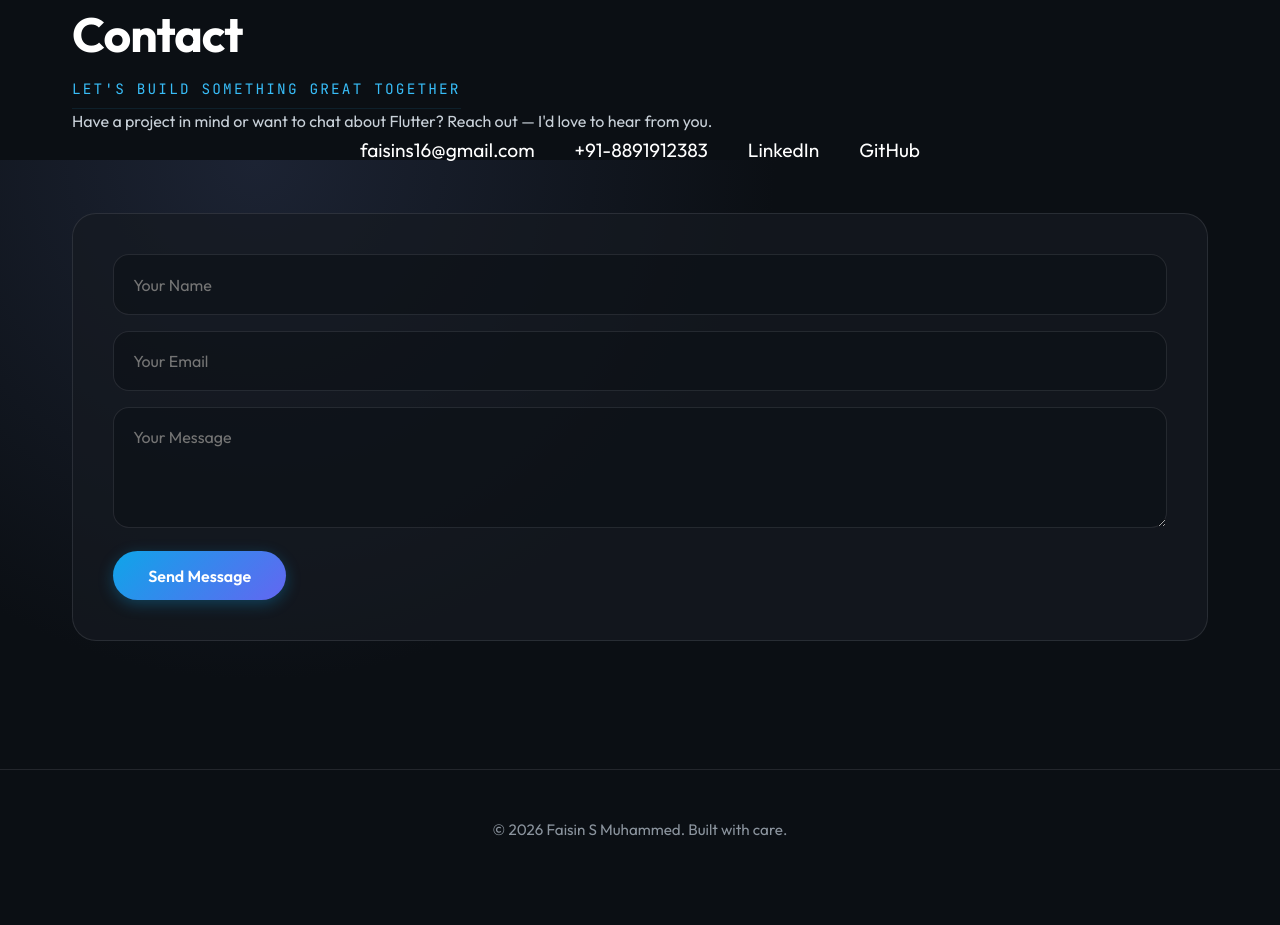
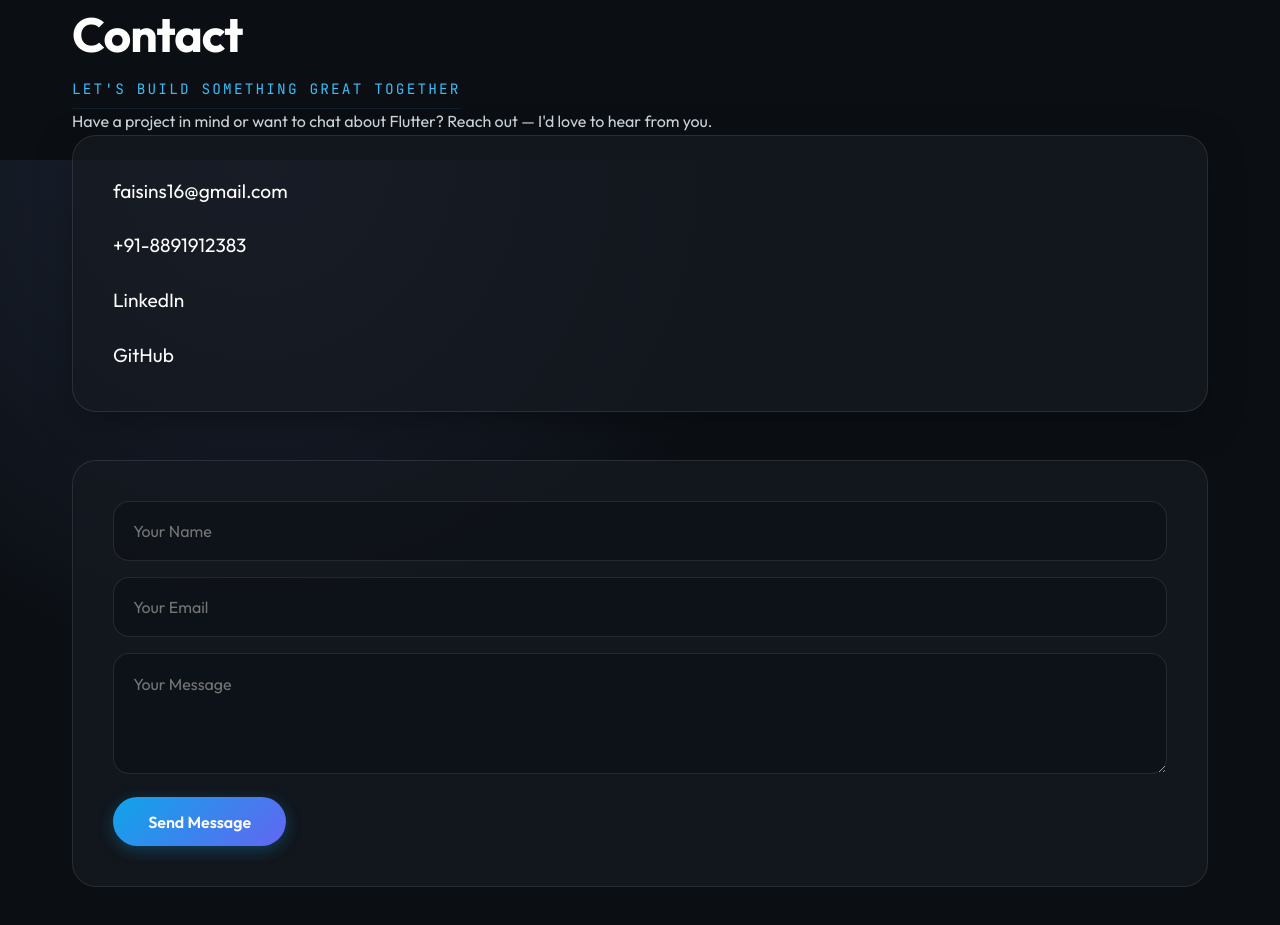
Before and after one commit to faisin111/my_Portfolio, a React (Vite) app: page / in a window 1280 px wide. Shown: the part 5440-6365 px from the top of the page. Before the commit the page ends 6330 px from the top, so only its background shows below. Built offline with nearby package versions, Linux system fonts and the light colour scheme.

Commit message:
fix/style: make lite shading default and fix contact info visibility

```diff
--- a/src/index.css
+++ b/src/index.css
@@ -36,10 +36,12 @@ body.light-theme {
   --accent-secondary: #6366f1;
   --btn-gradient: linear-gradient(135deg, #0ea5e9 0%, #6366f1 100%);
   --border: rgba(14, 165, 233, 0.1);
-  --shadow: 0 10px 40px -10px rgba(14, 165, 233, 0.08);
-  --shadow-hover: 0 20px 50px -10px rgba(14, 165, 233, 0.15), 0 0 25px rgba(14, 165, 233, 0.05);
+  --shadow: 0 10px 30px rgba(14, 165, 233, 0.08);
+  /* Default visible shadow */
+  --shadow-hover: 0 20px 50px rgba(14, 165, 233, 0.15);
   --accent-dim: rgba(14, 165, 233, 0.04);
 }
+
 
 
 body.light-theme .nav {
@@ -64,12 +66,15 @@ body.light-theme .skill-card,
 body.light-theme .project-card,
 body.light-theme .service-card,
 body.light-theme .stat-card,
-body.light-theme .contact-form {
+body.light-theme .contact-form,
+body.light-theme .contact-links {
   background: #ffffff;
-  box-shadow: 0 10px 30px -5px rgba(14, 165, 233, 0.08);
+  box-shadow: var(--shadow);
+  /* default shadow */
   border: 1px solid rgba(14, 165, 233, 0.1);
   position: relative;
 }
+
 
 body.light-theme .skill-card::after,
 body.light-theme .project-card::after,
@@ -919,10 +924,17 @@ h6 {
 /* --- Contact Status & Form --- */
 .contact-links {
   display: flex;
-  gap: 2.5rem;
+  flex-direction: column;
+  gap: 1.5rem;
   margin-bottom: 3rem;
   justify-content: center;
+  padding: 2.5rem;
+  background: var(--bg-card);
+  border-radius: var(--radius-lg);
+  border: 1px solid var(--border);
+  box-shadow: var(--shadow);
 }
+
 
 .contact-link {
   font-size: 1.2rem;
```
